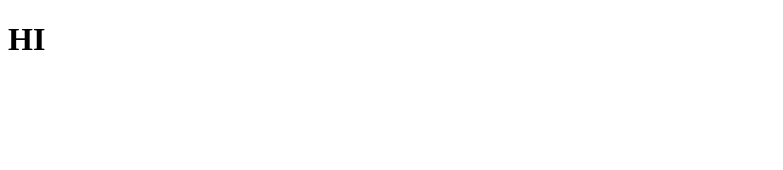
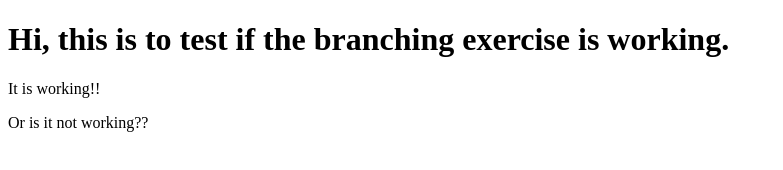
Before and after one commit to zapazombie/branching-exercise, a plain HTML site: page index.html in a window 1280 px wide. Shown: the whole page, without its empty margins (0-783 px from the left). Drawn offline with Linux system fonts and the light colour scheme.

Commit message:
new h1 and p tags

```diff
--- a/index.html
+++ b/index.html
@@ -6,6 +6,8 @@
 </head>
 
 <body>
-	<h1>HI</h1>
+	<h1>Hi, this is to test if the branching exercise is working.</h1>
+	<p>It is working!!</p>
+	<p>Or is it not working??</p>
 </body>
 </html>
```
